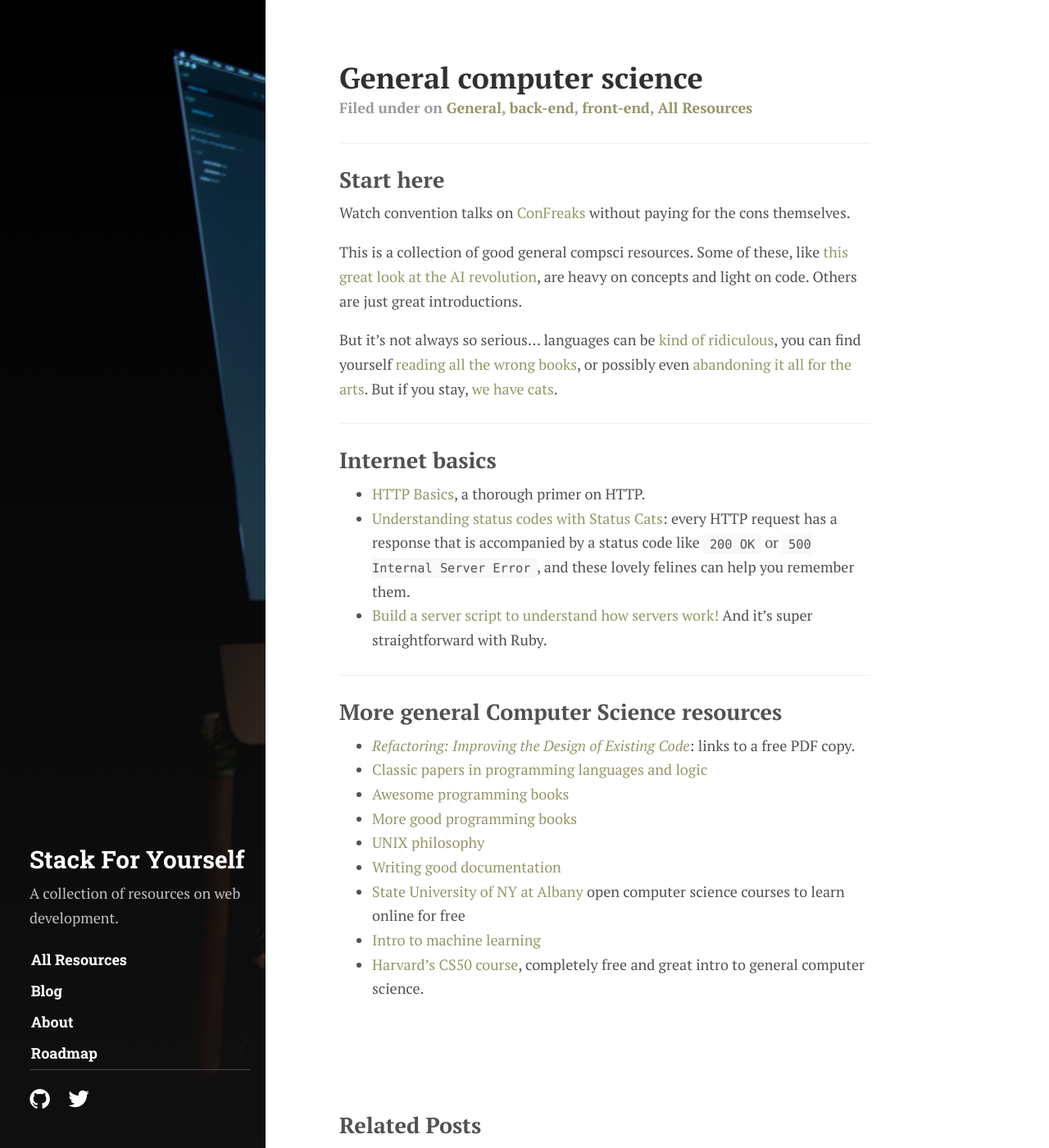
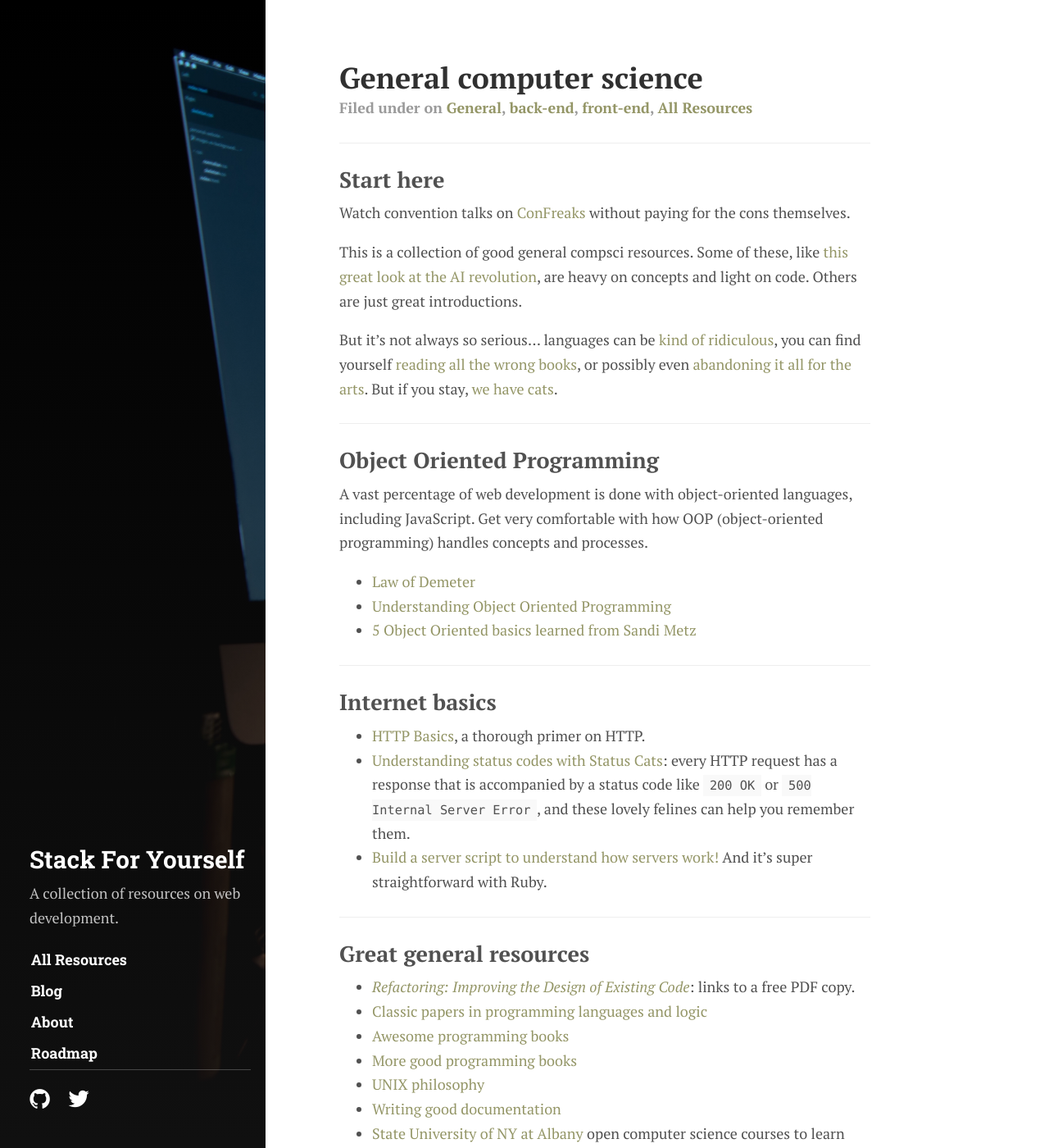
Before and after one commit to mindplace/stack-for-yourself, a Jekyll site: the page built from _posts/2016-10-01-general-uncategorized.md, in a window 1280 px wide and 1400 px high. Shown: the whole window at 82% size. Built offline with Jekyll 4.4.1, drawn with Linux system fonts in a browser that asks for light colours; some web fonts are replaced; comment, search, counter and statistics services are not loaded.

Commit message:
cleanup backend vs languages

```diff
--- a/_posts/2016-10-01-general-uncategorized.md
+++ b/_posts/2016-10-01-general-uncategorized.md
@@ -14,6 +14,15 @@
 
 <hr>
 
+## Object Oriented Programming
+A vast percentage of web development is done with object-oriented languages, including JavaScript. Get very comfortable with how OOP (object-oriented programming) handles concepts and processes.
+
+* [Law of Demeter](http://devblog.avdi.org/2011/07/05/demeter-its-not-just-a-good-idea-its-the-law/)
+* [Understanding Object Oriented Programming](http://inventwithpython.com/blog/2014/12/02/why-is-object-oriented-programming-useful-with-an-role-playing-game-example/  )
+* [5 Object Oriented basics learned from Sandi Metz](https://18f.gsa.gov/2016/06/24/5-lessons-in-object-oriented-design-from-sandi-metz/?utm_source=rubyweekly&utm_medium=email)
+
+<hr>
+
 ## Internet basics
 * [HTTP Basics](http://www3.ntu.edu.sg/home/ehchua/programming/webprogramming/http_basics.html), a thorough primer on HTTP.
 * [Understanding status codes with Status Cats](https://http.cat/): every HTTP request has a response that is accompanied by a status code like `200 OK` or `500 Internal Server Error`, and these lovely felines can help you remember them.
@@ -21,7 +30,7 @@
 
 <hr>
 
-## More general Computer Science resources
+## Great general resources
 * *[Refactoring: Improving the Design of Existing Code](https://www.csie.ntu.edu.tw/~r95004/Refactoring_improving_the_design_of_existing_code.pdf)*: links to a free PDF copy.
 * [Classic papers in programming languages and logic](http://www.cs.cmu.edu/~crary/819-f09/)
 * [Awesome programming books](http://www.catonmat.net/blog/top-100-books-part-one/?platform=hootsuite)
```
Also changed, not shown: _posts/2016-10-01-back-end-uncategorized.md (+1 -10 lines).
